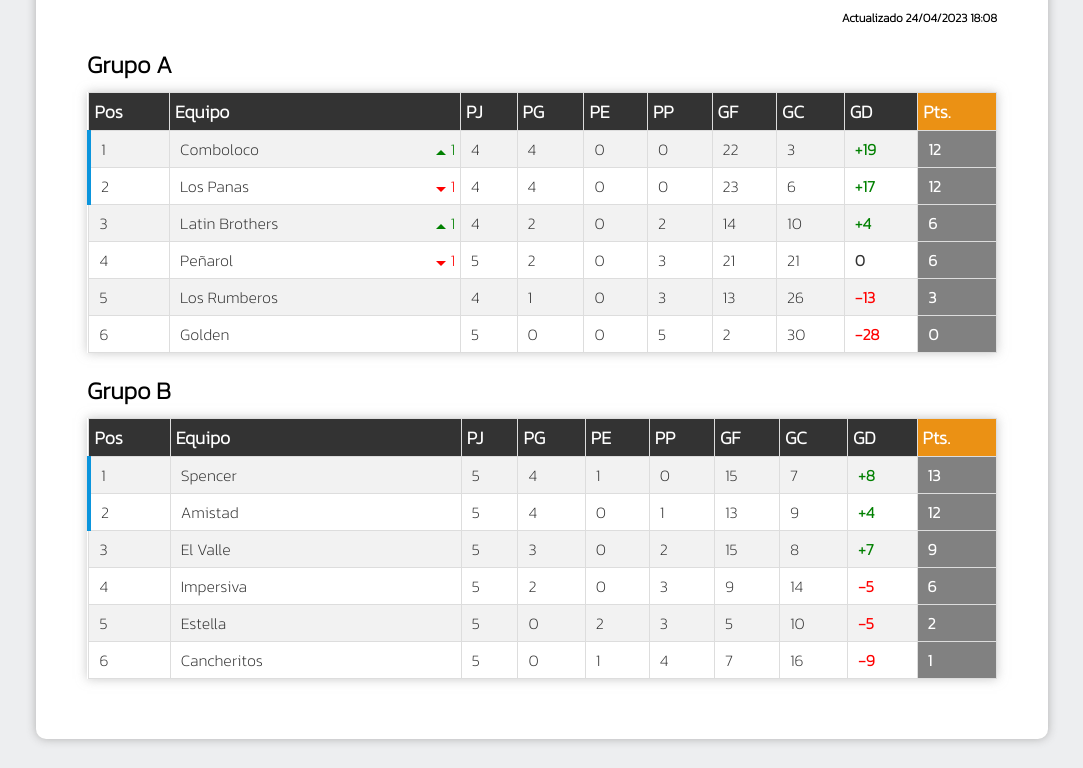
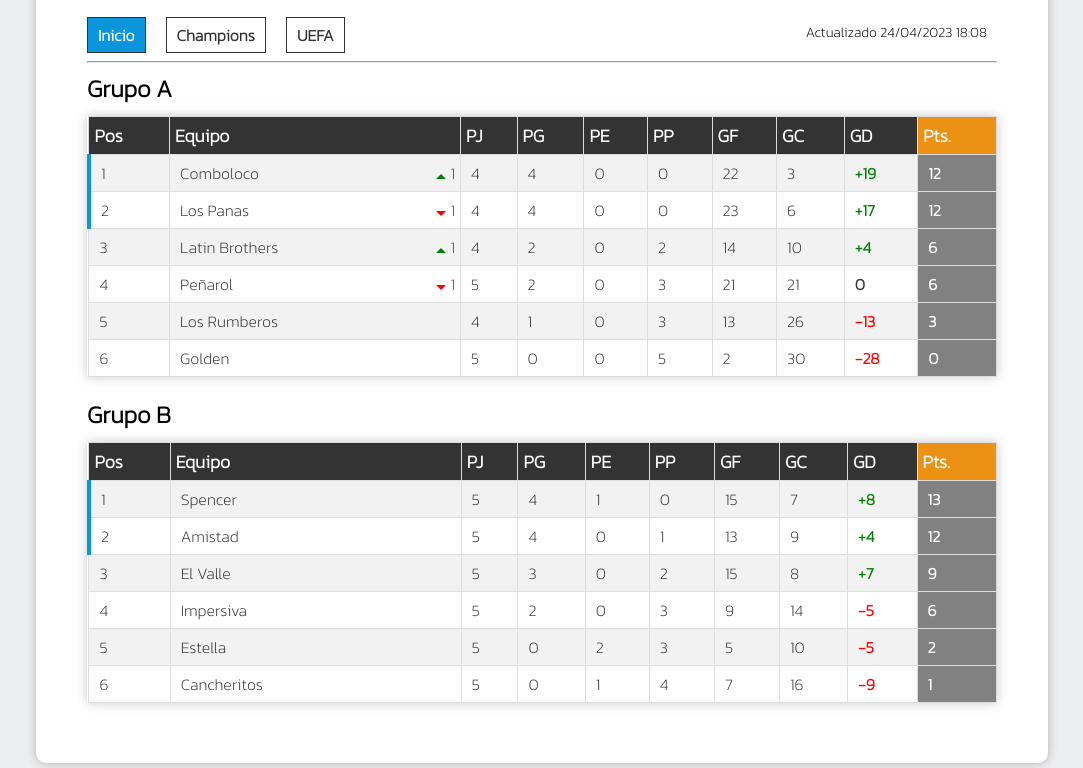
Before and after one commit to FabricioNarvaez/agruppaternain.github.io, a plain HTML site: page index.html in a window 1280 px wide. Shown: the part 166-934 px from the top of the page, without its empty margins (98-1181 px from the left). Drawn offline with Linux system fonts and the light colour scheme.

Commit message:
Added nav

```diff
--- a/assets/css/styles.css
+++ b/assets/css/styles.css
@@ -17,6 +17,47 @@ h1, h2{
 .titles {
     text-align: center;
     font-weight: bold;
+}
+
+.nav{
+    margin-top: 20px;
+    display: flex;
+    gap: 20px;
+}
+
+.nav-item{
+    padding: 5px 10px;
+    border: 0.25px solid #333;
+    height: auto;
+}
+
+.nav-item a{
+    text-decoration: none;
+    color: #333;
+    font-size: 16px;
+    font-weight: bold;
+}
+
+.active{
+    background-color: #0b95dd;
+}
+
+.active a{
+    color: #fff;
+}
+
+.nav-item:hover{
+    box-shadow: 0 0 10px rgba(161, 161, 161, 0.822);
+}
+
+.nav-item:last-child {
+    font-size: 14px;
+    margin: 0px 0px 0px auto;
+    border: none;
+}
+
+.updated{
+    margin: 0;
 }
 
 .container {
@@ -64,11 +105,6 @@ table tbody tr:hover {
     background-color: #ddd;
 }
 
-.actualizado{
-    font-size: 12px;
-    text-align: right;
-}
-
 @media screen and (max-width: 1350px) {
     .container {
         width: 80%;
--- a/index.html
+++ b/index.html
@@ -11,12 +11,26 @@
 </head>
 <body>
 	<div class="container">
-		<div class="titles containerGroup">
-			<h1>Agrupación Amigos por el Deporte</h1>
-			<h2>Tabla de Clasificación</h2>
-			<p class="actualizado">Actualizado 24/04/2023 18:08</p>
-		</div>
 		<div class="containerGroup">
+			<div class="titles">
+				<h1>Agrupación Amigos por el Deporte</h1>
+				<h2>Tabla de Clasificación</h2>
+			</div>
+			<div class="nav">
+				<div class="nav-item active">
+					<a href="index.html">Inicio</a>
+				</div>
+				<div class="nav-item">
+					<a href="champions.html">Champions</a>
+				</div>
+				<div class="nav-item">
+					<a href="uefa.html">UEFA</a>
+				</div>
+				<div class="nav-item">
+					<p class="updated">Actualizado 24/04/2023 18:08</p>
+				</div>
+			</div>
+			<hr>
 			<h2>Grupo A</h2>
 			<table>
 				<thead>
```
